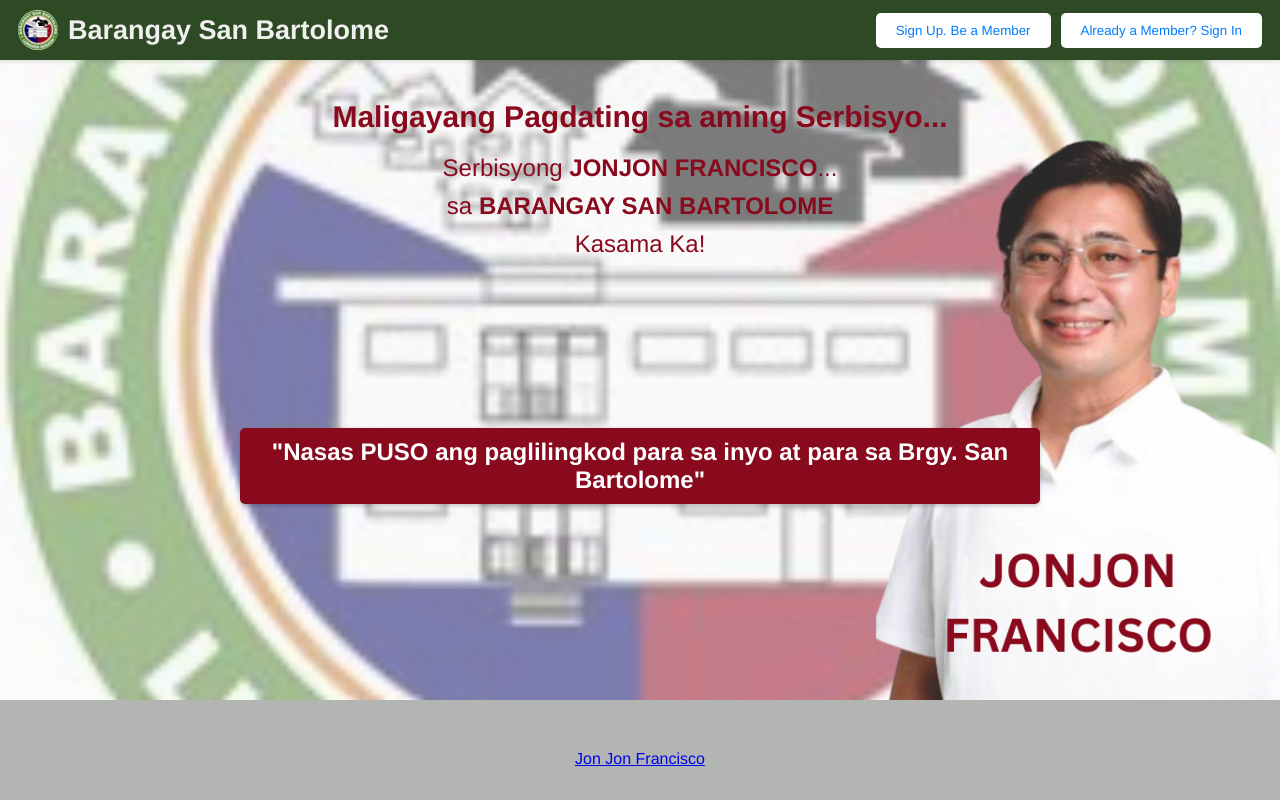
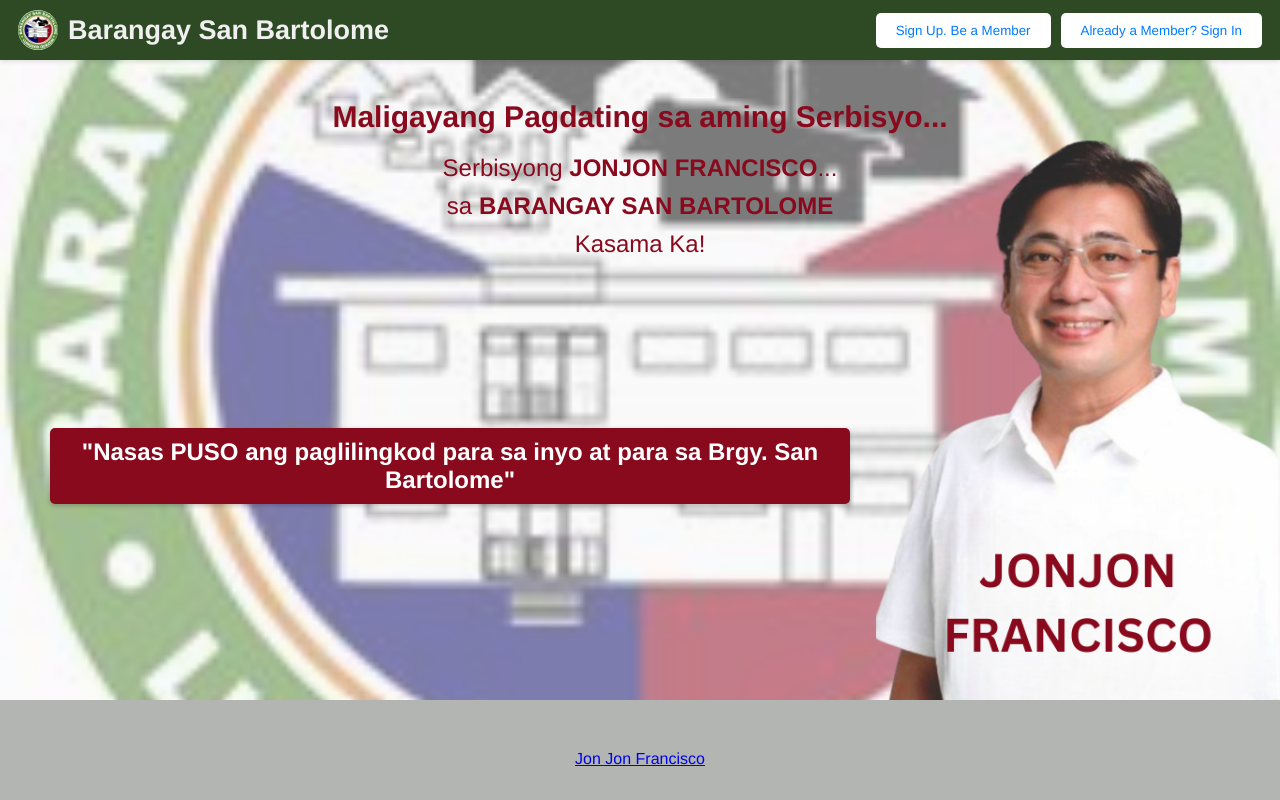
Before and after one commit to jmaesua/react-precinct-number-search, a React (Vite) app: page / in a window 1280 px wide. Built offline with nearby package versions, Linux system fonts and the light colour scheme.

Commit message:
styling the added slogan

```diff
--- a/src/components/LandingPage.css
+++ b/src/components/LandingPage.css
@@ -132,7 +132,7 @@
   font-size: 24px;
   font-weight: bold;
   margin-block-start: 170px;
-  margin-inline: auto;
+  margin-inline: 30px auto;
   padding: 10px;
   background-color: #89091d;
   border-radius: 5px;
```
